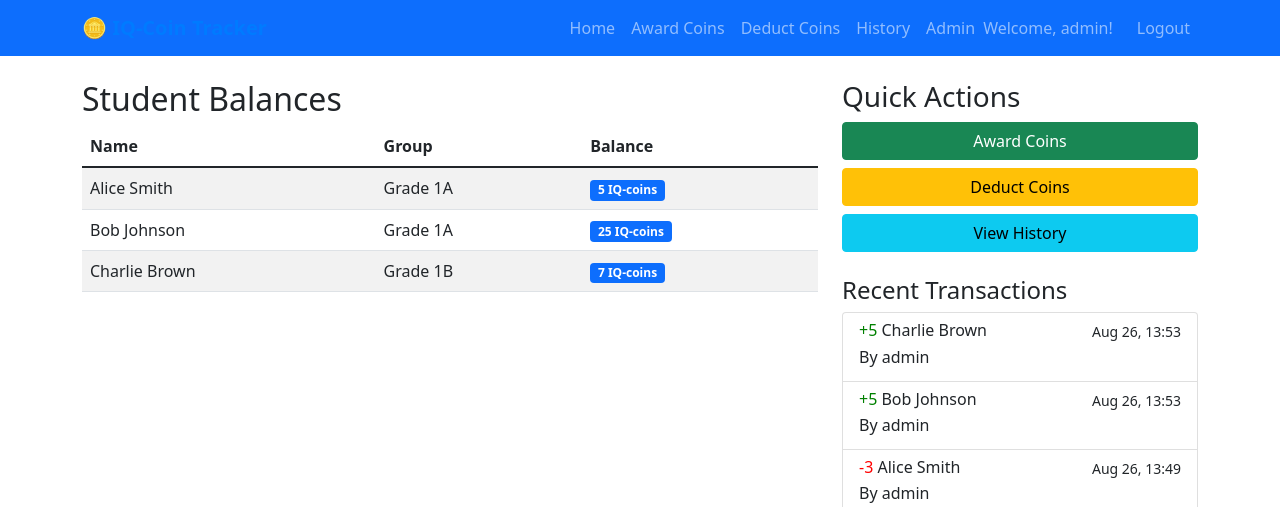
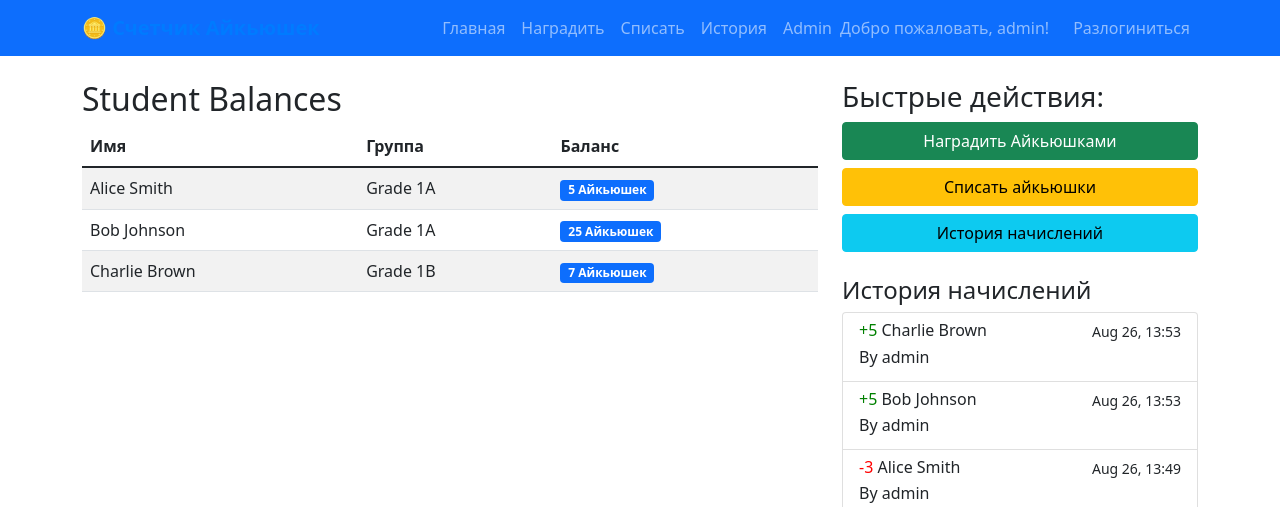
Before and after one commit to Herlock/w, a Django app: page / in a window 1280 px wide. Shown: the top 507 px of the page. Run offline with Django 4.2, Linux system fonts and the light colour scheme; a user stored in the database is signed in; data comes from the database, SQL or seed files in the repository; both versions use the stored data as it was after the commit.

Commit message:
Editing language

```diff
--- a/iqcoin_project/iqcoin_app/templates/base.html
+++ b/iqcoin_project/iqcoin_app/templates/base.html
@@ -24,16 +24,16 @@
 <body>
     <nav class="navbar navbar-expand-lg navbar-dark bg-primary">
         <div class="container">
-            <a class="navbar-brand" href="{% url 'home' %}">🪙 IQ-Coin Tracker</a>
+            <a class="navbar-brand" href="{% url 'home' %}">🪙 Счетчик Айкьюшек</a>
             {% if user.is_authenticated %}
             <div class="navbar-nav ms-auto">
-                <a class="nav-link" href="{% url 'home' %}">Home</a>
-                <a class="nav-link" href="{% url 'award_coins' %}">Award Coins</a>
-                <a class="nav-link" href="{% url 'deduct_coins' %}">Deduct Coins</a>
-                <a class="nav-link" href="{% url 'transaction_history' %}">History</a>
+                <a class="nav-link" href="{% url 'home' %}">Главная</a>
+                <a class="nav-link" href="{% url 'award_coins' %}">Наградить</a>
+                <a class="nav-link" href="{% url 'deduct_coins' %}">Списать </a>
+                <a class="nav-link" href="{% url 'transaction_history' %}">История </a>
                 <a class="nav-link" href="{% url 'admin:index' %}">Admin</a>
-                <span class="navbar-text me-3">Welcome, {{ user.username }}!</span>
-                <a class="nav-link" href="{% url 'logout' %}">Logout</a>
+                <span class="navbar-text me-3">Добро пожаловать, {{ user.username }}!</span>
+                <a class="nav-link" href="{% url 'logout' %}">Разлогиниться</a>
             </div>
             {% endif %}
         </div>
--- a/iqcoin_project/iqcoin_app/templates/deduct_coins.html
+++ b/iqcoin_project/iqcoin_app/templates/deduct_coins.html
@@ -7,7 +7,7 @@
     <div class="col-md-6">
         <div class="card">
             <div class="card-header">
-                <h3>Deduct IQ-Coins</h3>
+                <h3>Списать айкьюшки</h3>
             </div>
             <div class="card-body">
                 <form method="post">
--- a/iqcoin_project/iqcoin_app/templates/home.html
+++ b/iqcoin_project/iqcoin_app/templates/home.html
@@ -10,9 +10,9 @@
             <table class="table table-striped">
                 <thead>
                     <tr>
-                        <th>Name</th>
-                        <th>Group</th>
-                        <th>Balance</th>
+                        <th>Имя</th>
+                        <th>Группа</th>
+                        <th>Баланс</th>
                     </tr>
                 </thead>
                 <tbody>
@@ -21,12 +21,12 @@
                         <td>{{ student.name }}</td>
                         <td>{{ student.group.group }}</td>
                         <td>
-                            <span class="badge bg-primary">{{ student.balance }} IQ-coins</span>
+                            <span class="badge bg-primary">{{ student.balance }} Айкьюшек</span>
                         </td>
                     </tr>
                     {% empty %}
                     <tr>
-                        <td colspan="3" class="text-center">No students found.</td>
+                        <td colspan="3" class="text-center">Студены не найдены</td>
                     </tr>
                     {% endfor %}
                 </tbody>
@@ -35,14 +35,14 @@
     </div>
 
     <div class="col-md-4">
-        <h3>Quick Actions</h3>
+        <h3>Быстрые действия:</h3>
         <div class="d-grid gap-2">
-            <a href="{% url 'award_coins' %}" class="btn btn-success">Award Coins</a>
-            <a href="{% url 'deduct_coins' %}" class="btn btn-warning">Deduct Coins</a>
-            <a href="{% url 'transaction_history' %}" class="btn btn-info">View History</a>
+            <a href="{% url 'award_coins' %}" class="btn btn-success">Наградить Айкьюшками</a>
+            <a href="{% url 'deduct_coins' %}" class="btn btn-warning">Списать айкьюшки</a>
+            <a href="{% url 'transaction_history' %}" class="btn btn-info">История начислений</a>
         </div>
 
-        <h4 class="mt-4">Recent Transactions</h4>
+        <h4 class="mt-4">История начислений</h4>
         <div class="list-group">
             {% for transaction in recent_transactions %}
             <div class="list-group-item {% if transaction.edited %}edited-transaction{% endif %}">
@@ -62,7 +62,7 @@
             </div>
             {% empty %}
             <div class="list-group-item">
-                <p class="mb-1">No recent transactions.</p>
+                <p class="mb-1">Нет предыдущих начислений</p>
             </div>
             {% endfor %}
         </div>
```
Also changed, not shown: iqcoin_project/iqcoin_app/templates/award_coins.html (+4 -4 lines), iqcoin_project/db.sqlite3.
